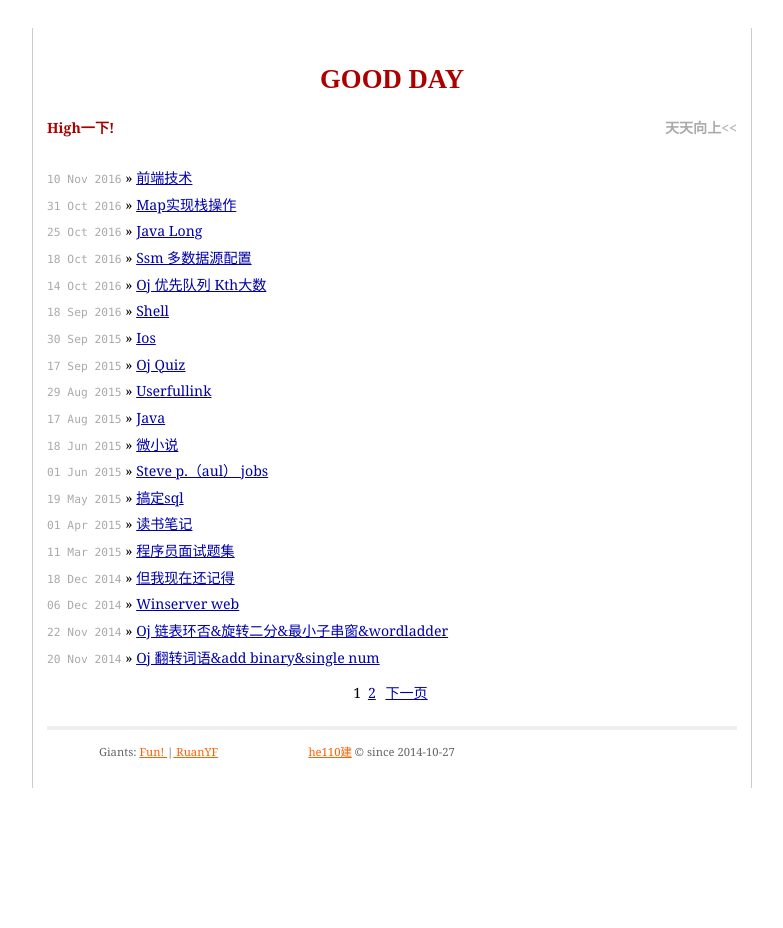
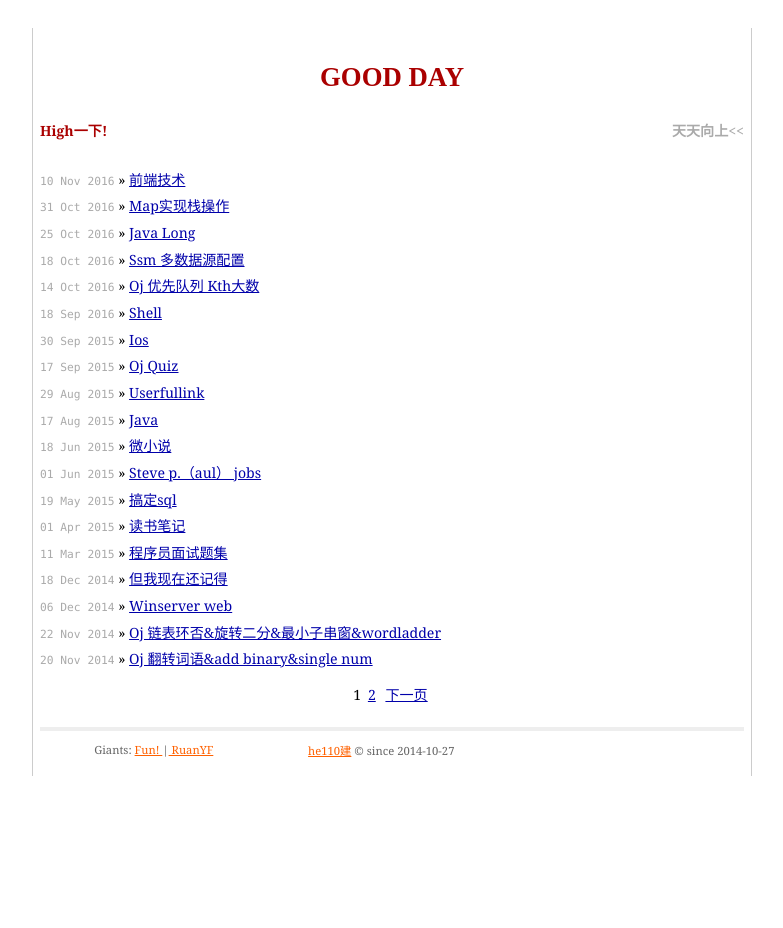
Before and after one commit to he110jian/he110jian.github.io, a Jekyll site: the page built from index.html, in a window 1280 px wide. Shown: the whole page, without its empty margins (248-1031 px from the left). Built offline with Jekyll 4.4.1, drawn with Linux system fonts in a browser that asks for light colours; the list of posts is cut into pages by our own code; comment, search, counter and statistics services are not loaded.

Commit message:
Revert "2016年12月26日14:26:38"
This reverts commit added5c75923758e629d97ab05b9a0570867cf27.

```diff
--- a/_layouts/default.html
+++ b/_layouts/default.html
@@ -31,7 +31,7 @@
       </p>
     </div>
       <div class="contactItem">
-		<p>
+      <p >
          <a href="http://wpa.qq.com/msgrd?V=3&uin=908984017">he110建</a> &copy; since 2014-10-27
       </p>
     </div>
@@ -39,7 +39,6 @@
       <p>
 	<script type="text/javascript">var cnzz_protocol = (("https:" == document.location.protocol) ? " https://" : " http://");document.write(unescape("%3Cspan id='cnzz_stat_icon_1253489747'%3E%3C/span%3E%3Cscript src='" + cnzz_protocol + "s4.cnzz.com/z_stat.php%3Fid%3D1253489747%26show%3Dpic' type='text/javascript'%3E%3C/script%3E"));</script>
 </p>
-		</div>
 </div>
   </div>
 </div>
--- a/css/screen.css
+++ b/css/screen.css
@@ -88,13 +88,12 @@
 
 .site {
   font-size: 110%;
-  width: 49em;
+  width: 50em;
   margin: 2em auto 2em auto;
-  padding: 1em;
-  text-align:justify;
+  padding: 0.5em;
+  text-align:left;
   border:1px solid #ccc;
   border-width:0 1px;
-  line-height:1.5em;
 }
 .forkMe{
 position: absolute;
```
Lines whose indentation alone changed are shown as unchanged.
